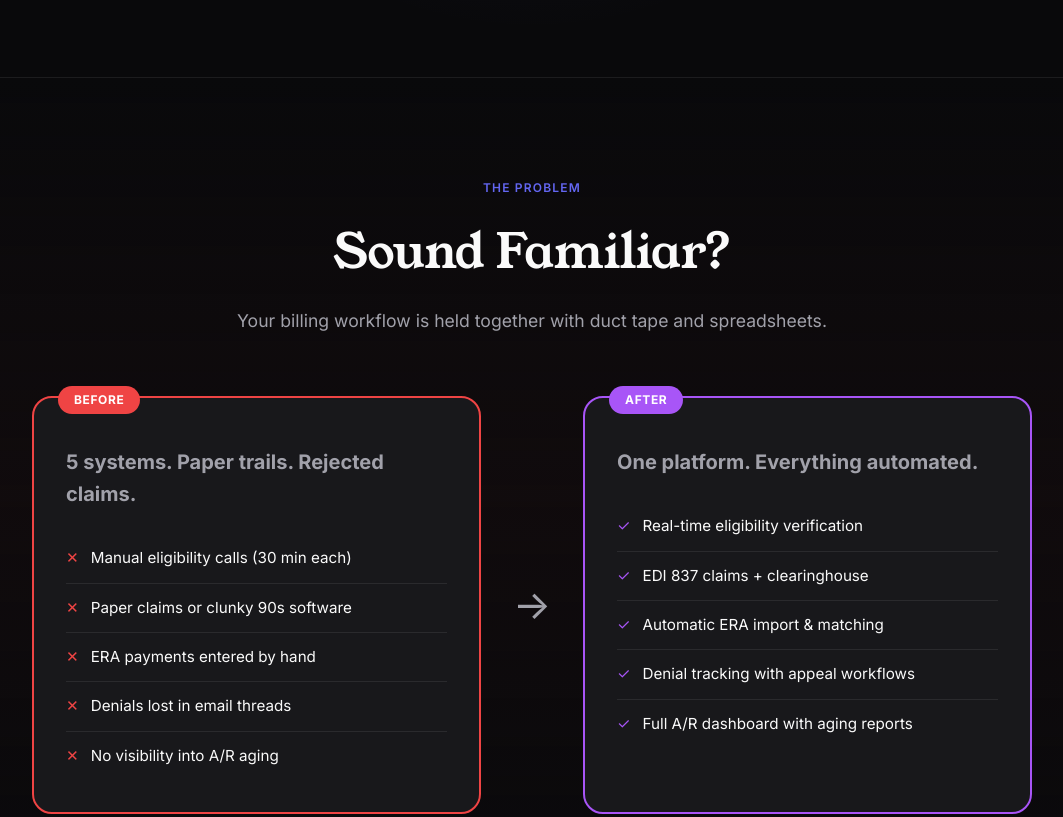
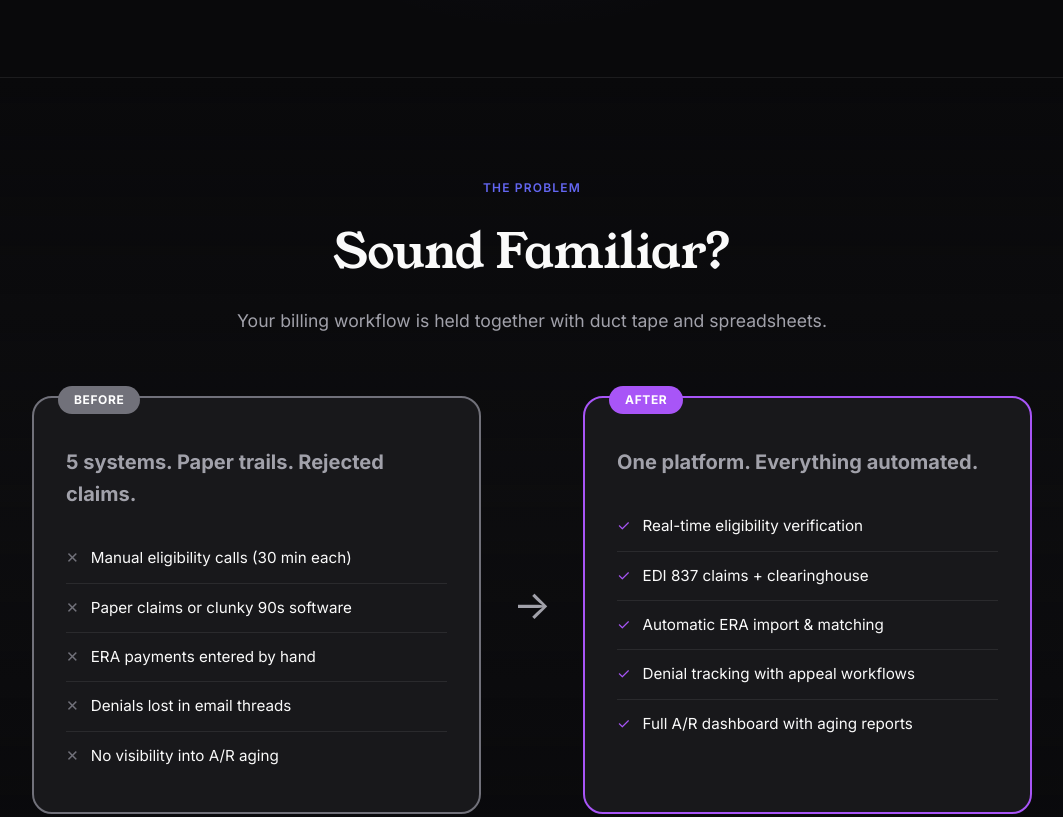
Before and after one commit to Gull-Stack/super-medical-billing-site, a plain HTML site: page index.html in a window 1280 px wide. Shown: the part 765-1582 px from the top of the page, without its empty margins (108-1171 px from the left). Drawn offline with Linux system fonts and the light colour scheme.

Commit message:
Replace red (#ef4444) with muted zinc grey (#71717a) in color scheme
Red clashed with the black/purple/indigo design. Replaced with zinc-500
for a cohesive look while still indicating before/bad states.

```diff
--- a/css/styles.css
+++ b/css/styles.css
@@ -16,7 +16,7 @@
   --success: #22c55e;
   --purple: #a855f7;
   --purple-hover: #7c3aed;
-  --danger: #ef4444;
+  --danger: #71717a;
 }
 
 html { scroll-behavior: smooth; }
@@ -212,7 +212,7 @@ section.no-border { border-top: none; }
 
 /* Gradient backgrounds */
 .bg-gradient { background: linear-gradient(180deg, var(--bg) 0%, rgba(99,102,241,0.05) 50%, var(--bg) 100%); }
-.bg-gradient-red { background: linear-gradient(180deg, var(--bg) 0%, rgba(239,68,68,0.03) 50%, var(--bg) 100%); }
+.bg-gradient-red { background: linear-gradient(180deg, var(--bg) 0%, rgba(113,113,122,0.03) 50%, var(--bg) 100%); }
 
 /* ═══════════════════════════════════════════
    COMPARISON (Before/After)
```
